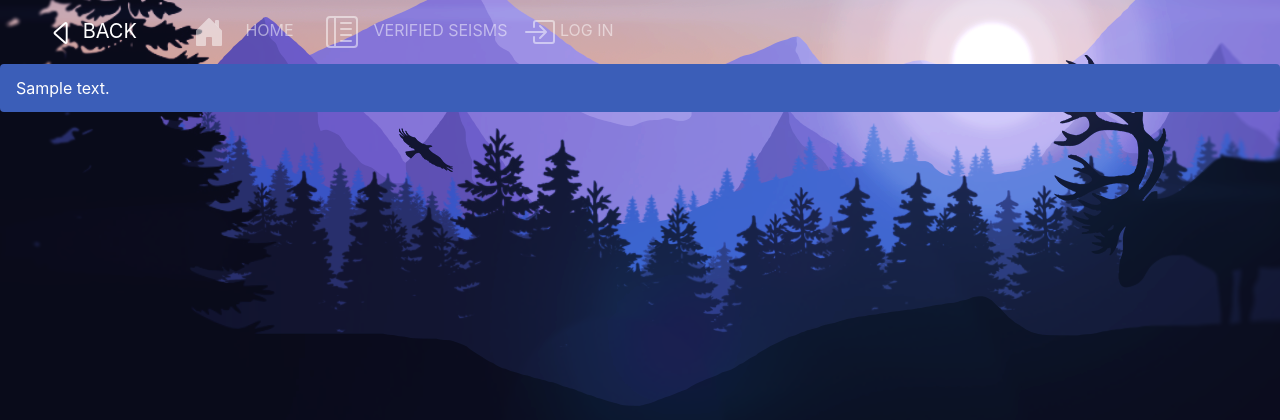
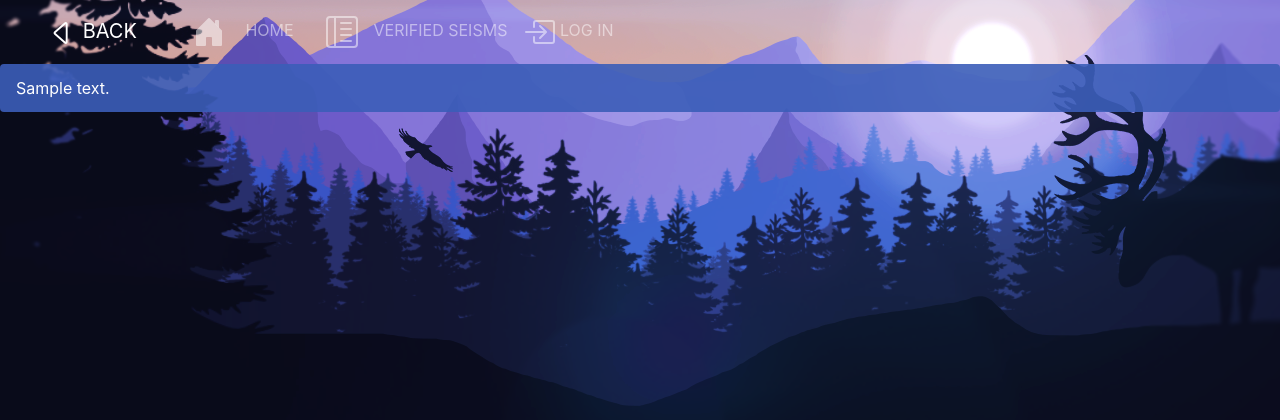
Before and after one commit to YoelRoger/seismology, a Flask app: template web/main/templates/main.html in a window 1280 px wide. Shown: the top 420 px of the page. Run offline with Flask 2, Linux system fonts and the light colour scheme; the template is opened without the code that fills it: most values are stand-ins (such as "Sample title", 1, 10 or a date in 2020); some libraries are stand-ins or nearby versions.

Commit message:
tp12 ready / styles 10-10

```diff
--- a/web/main/static/css/styles.css
+++ b/web/main/static/css/styles.css
@@ -4,7 +4,7 @@
 
 
 .breadcrumb{
-    background-color:rgb(59, 94, 184) !important;
+    background-color:rgba(59, 94, 184,0.9) !important;
     }
 
 body {
```
